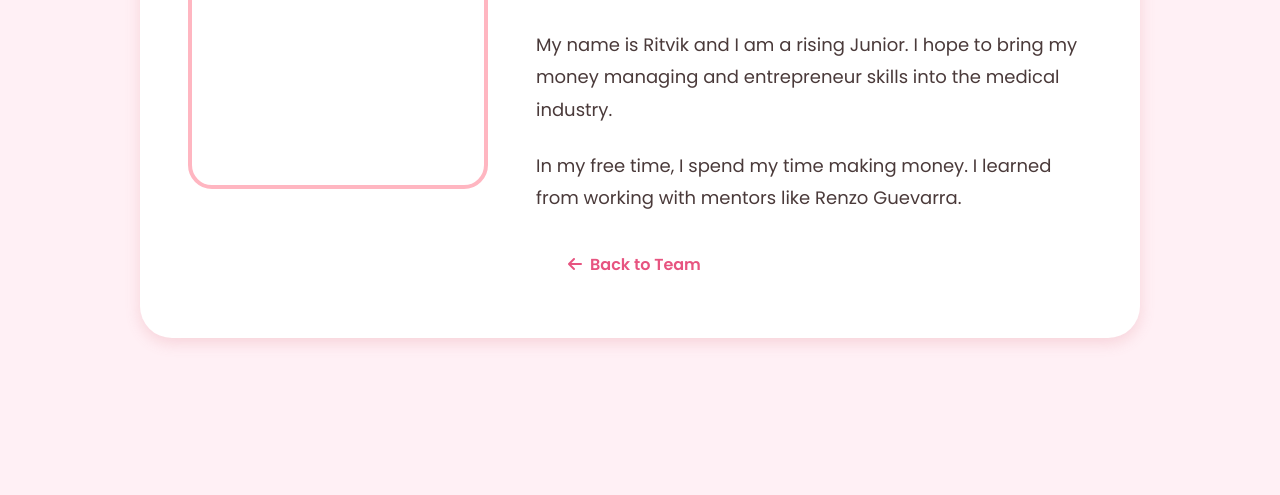
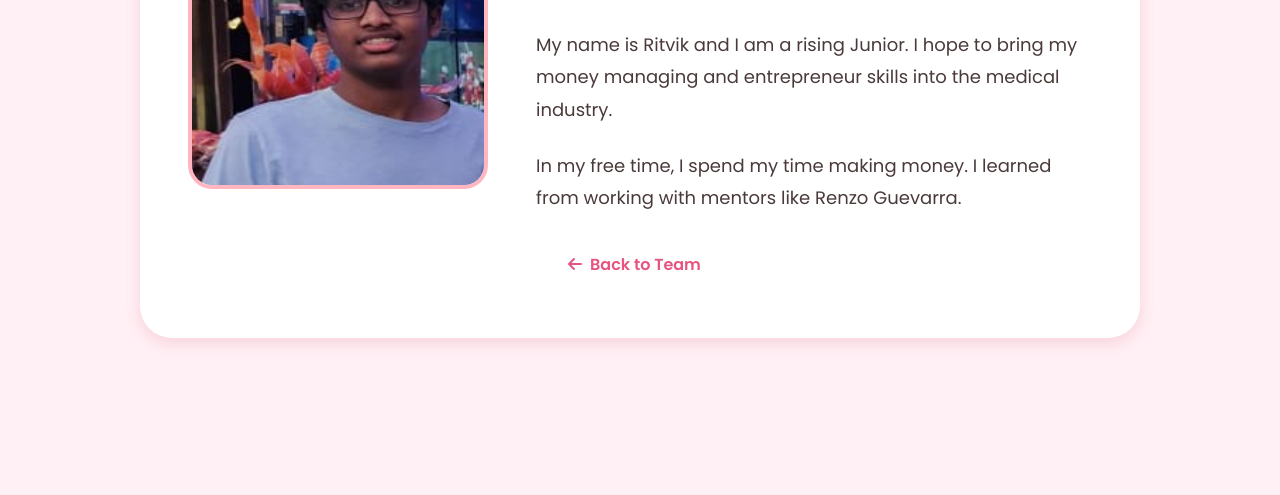
Before and after one commit to Hearts-of-Healing/Hearts-for-Healing-, a plain HTML site: page ritvik-peddi.html in a window 1280 px wide. Shown: the part 305-800 px from the top of the page. Drawn offline with Linux system fonts and the light colour scheme; files whose address does not match are found by name.

Commit message:
ritvik-peddi.html

```diff
--- a/ritvik-peddi.html
+++ b/ritvik-peddi.html
@@ -20,7 +20,7 @@
   <main class="team-profile">
     <div class="profile-container">
       <div class="profile-image">
-        <img src="images/team/Ritvik.jpg" alt="Ritvik Peddi">
+        <img src="Ritvik.jpg" alt="Ritvik Peddi">
       </div>
       <div class="profile-content">
         <h1>Ritvik Peddi</h1>
```
